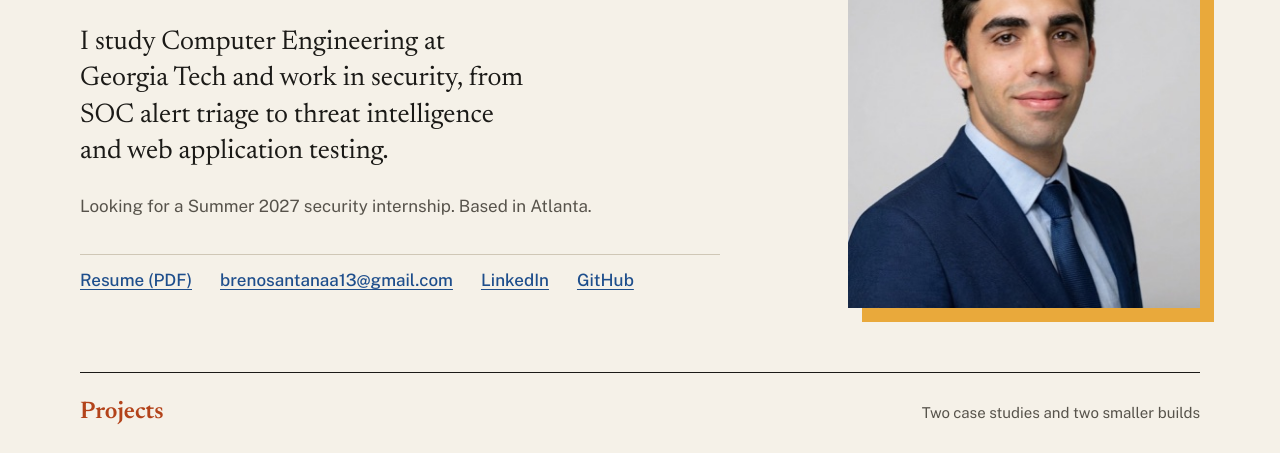
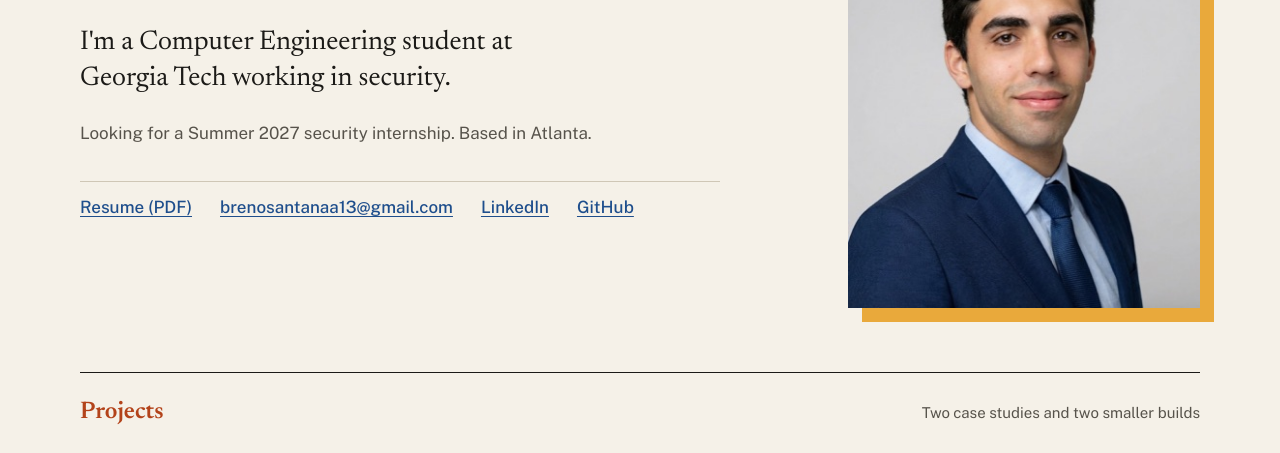
Before and after one commit to brenogsantanaa/brenogsantanaa.github.io, a plain HTML site: page index.html in a window 1280 px wide. Shown: the part 198-651 px from the top of the page. Drawn offline with Linux system fonts and the light colour scheme.

Commit message:
Hero: shorter intro sentence
Co-Authored-By: Claude Opus 5.5 <noreply@anthropic.com>

```diff
--- a/index.html
+++ b/index.html
@@ -216,7 +216,7 @@
   <section class="hero" aria-label="Introduction">
     <div class="hero-text">
       <h1>Breno Santana</h1>
-      <p class="stand">I study Computer Engineering at Georgia Tech and work in security, from SOC alert triage to threat intelligence and web application testing.</p>
+      <p class="stand">I'm a Computer Engineering student at Georgia Tech working in security.</p>
       <p class="avail">Looking for a Summer 2027 security internship. Based in Atlanta.</p>
       <div class="links">
         <a href="assets/Breno_Santana_Resume.pdf" type="application/pdf">Resume (PDF)</a>
```
